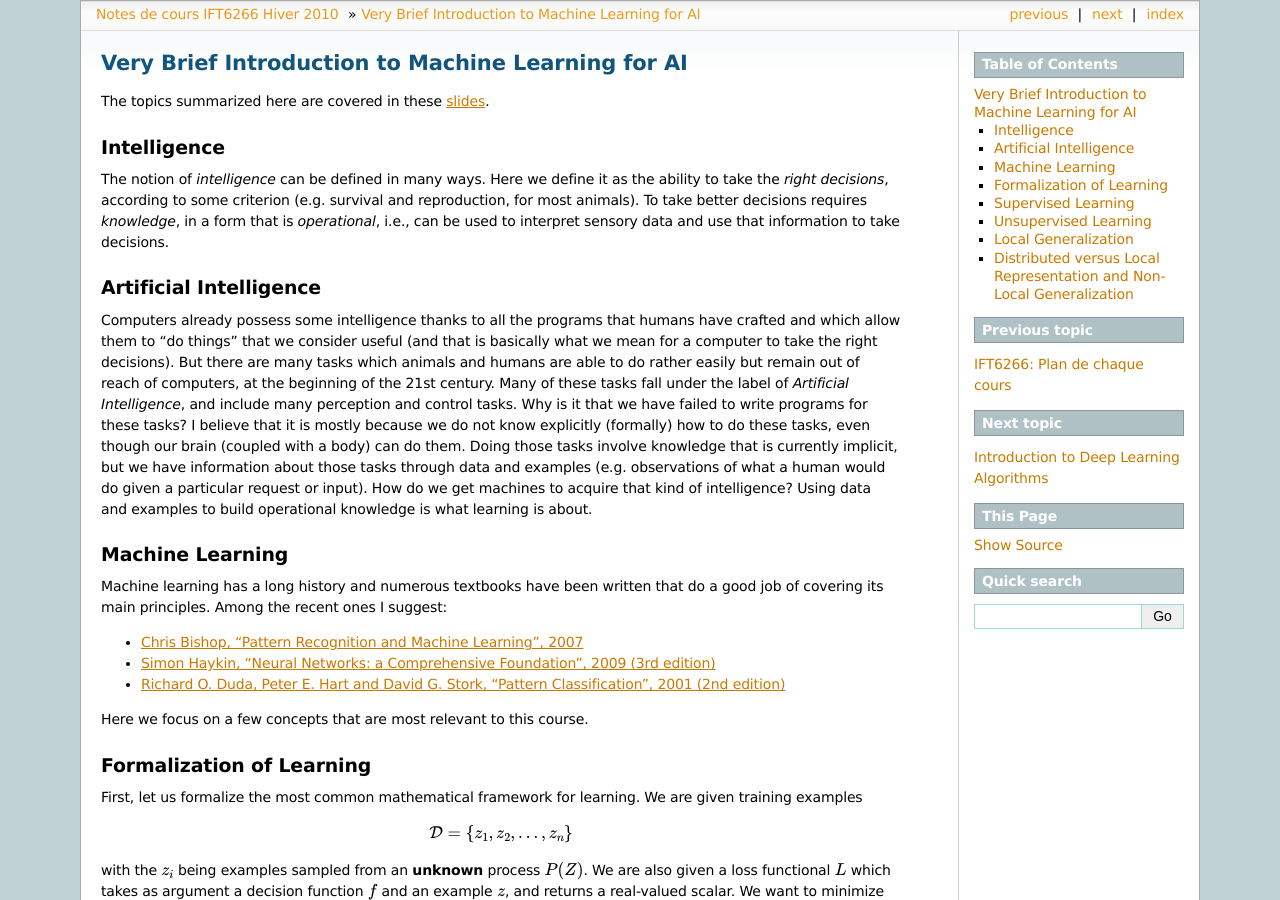
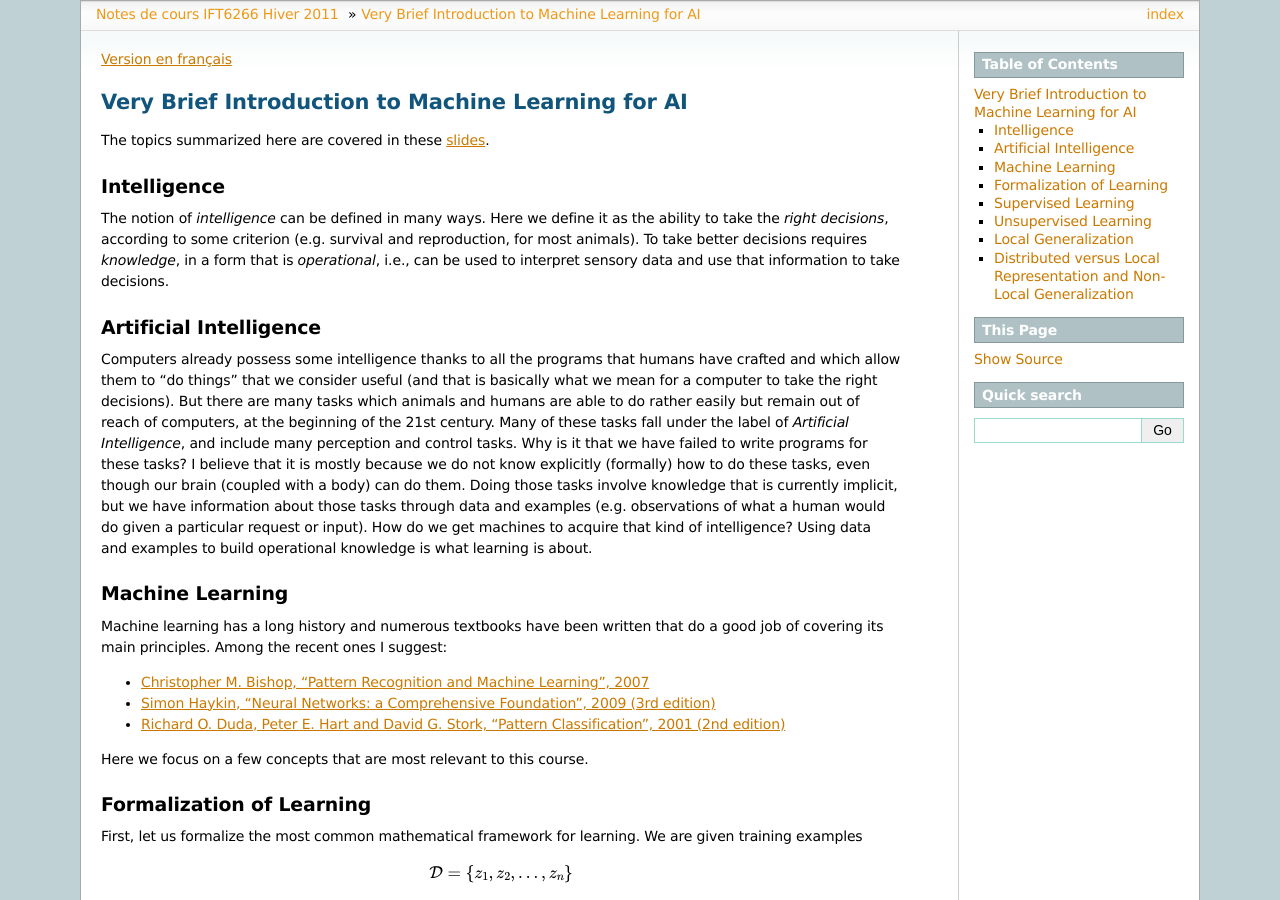
Before and after one commit to goodfeli/galatea, a Sphinx documentation site: the page built from notes_de_cours/doc/mlintro_en.txt, in a window 1280 px wide and 900 px high. Built offline with Sphinx 7.4.7, drawn with Linux system fonts in a browser that asks for light colours; formulas are drawn with MathJax 3; some of the changed text lies outside the part shown.

Commit message:
Translated mlintro, added links between fr and en versions, fixes to conf.py

```diff
--- a/notes_de_cours/doc/conf.py
+++ b/notes_de_cours/doc/conf.py
@@ -39,10 +39,10 @@
 source_suffix = '.txt'
 
 # The master toctree document.
-master_doc = 'contents'
+master_doc = 'contents_fr'
 
 # General substitutions.
-#project = 'Cours IFT6266 H10'
+#project = 'Cours IFT6266 H11'
 copyright = 'Yoshua Bengio'
 
 # The default replacements for |version| and |release|, also used in various
@@ -51,7 +51,7 @@
 # The short X.Y version.
 #version = '1.0'
 # The full version, including alpha/beta/rc tags.
-release = '31.03.2010'
+release = '2011.01.05'
 
 # There are two options for replacing |today|: either, you set today to some
 # non-false value, then it is used:
@@ -95,7 +95,7 @@
 
 # The name for this set of Sphinx documents.  If None, it defaults to
 # "<project> v<release> documentation".
-html_title = 'Notes de cours IFT6266 Hiver 2010'
+html_title = 'Notes de cours IFT6266 Hiver 2011'
 
 # A shorter title for the navigation bar.  Default is the same as html_title.
 #html_short_title = None
@@ -165,7 +165,7 @@
 # Grouping the document tree into LaTeX files. List of tuples
 # (source start file, target name, title, author, document class [howto/manual]).
 latex_documents = [
-  ('contents', 'ift6266H10.tex', 'Notes de cours IFT6266 H10',
+  ('contents', 'ift6266H11.tex', 'Notes de cours IFT6266 H11',
    'Universit\\\'e de Montr\\\'eal, DIRO', 'manual'),
 ]
 
--- a/notes_de_cours/doc/contents.txt
+++ b/notes_de_cours/doc/contents_en.txt
@@ -1,5 +1,7 @@
 
-.. _contents:
+.. _contents_en:
+
+:ref:`Version en français <contents_fr>`
 
 ========
 Contents
@@ -9,7 +11,7 @@
    :maxdepth: 2
 
    plan
-   mlintro
+   mlintro_en
    deepintro
    gradient
    mlp
--- a/notes_de_cours/doc/mlintro.txt
+++ b/notes_de_cours/doc/mlintro_en.txt
@@ -1,11 +1,13 @@
-.. _mlintro:
+.. _mlintro_en:
+
+:ref:`Version en français <mlintro_fr>`
 
 Very Brief Introduction to Machine Learning for AI
 ==================================================
 
 The topics summarized here are covered in these `slides <http://www.iro.umontreal.ca/~pift6266/H10/intro_diapos.pdf>`_.
 
-.. _Intelligence:
+.. _Intelligence_en:
 
 Intelligence
 ------------
@@ -16,7 +18,7 @@
 in a form that is *operational*, i.e., can be used to interpret sensory data
 and use that information to take decisions.
 
-.. _AI:
+.. _AI_en:
 
 Artificial Intelligence
 -----------------------
@@ -36,7 +38,7 @@
 How do we get machines to acquire that kind of intelligence? Using data and examples to
 build operational knowledge is what learning is about.
 
-.. _ML:
+.. _ML_en:
 
 Machine Learning
 ----------------
@@ -44,13 +46,13 @@
 Machine learning has a long history and numerous textbooks have been written that
 do a good job of covering its main principles. Among the recent ones I suggest:
 
-* `Chris Bishop, "Pattern Recognition and Machine Learning", 2007 <http://research.microsoft.com/en-us/um/people/cmbishop/prml/>`_
+* `Christopher M. Bishop, "Pattern Recognition and Machine Learning", 2007 <http://research.microsoft.com/en-us/um/people/cmbishop/prml/>`_
 * `Simon Haykin, "Neural Networks: a Comprehensive Foundation", 2009 (3rd edition) <http://books.google.ca/books?id=K7P36lKzI_QC&dq=simon+haykin+neural+networks+book&source=gbs_navlinks_s>`_
 * `Richard O. Duda, Peter E. Hart and David G. Stork, "Pattern Classification", 2001 (2nd edition) <http://www.rii.ricoh.com/~stork/DHS.html>`_
 
 Here we focus on a few concepts that are most relevant to this course.
 
-.. _learning:
+.. _learning_en:
 
 Formalization of Learning
 -------------------------
@@ -67,7 +69,7 @@
 a real-valued scalar. We want to minimize the expected value of
 :math:`L(f,Z)` under the unknown generating process :math:`P(Z)`.
 
-.. _supervised:
+.. _supervised_en:
 
 Supervised Learning
 -------------------
@@ -93,7 +95,7 @@
 
   .. math:: f_Y(X) \geq 0 \;\;,\; \sum_i f_i(X) = 1
 
-.. _unsupervised:
+.. _unsupervised_en:
 
 Unsupervised Learning
 ---------------------
@@ -111,7 +113,7 @@
 new representation for :math:`Z`. Many deep learning algorithms fall
 in this category, and so does Principal Components Analysis.
 
-.. _local:
+.. _local_en:
 
 Local Generalization
 --------------------
@@ -136,7 +138,7 @@
 one example of each of these :math:`10^n` configurations in order to
 be able to generalize to all of them.
 
-.. _distributed:
+.. _distributed_en:
 
 Distributed versus Local Representation and Non-Local Generalization
 --------------------------------------------------------------------
```
Also changed, not shown: notes_de_cours/doc/contents_fr.txt (added, +20 -0 lines), notes_de_cours/doc/mlintro_fr.txt (added, +225 -0 lines), notes_de_cours/doc/plan.txt (+4 -9 lines).
